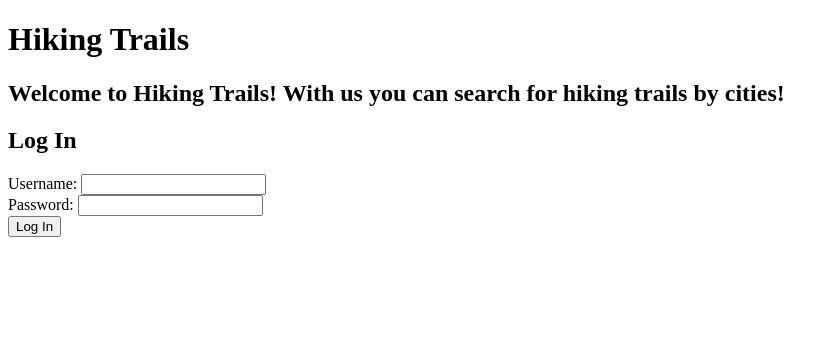
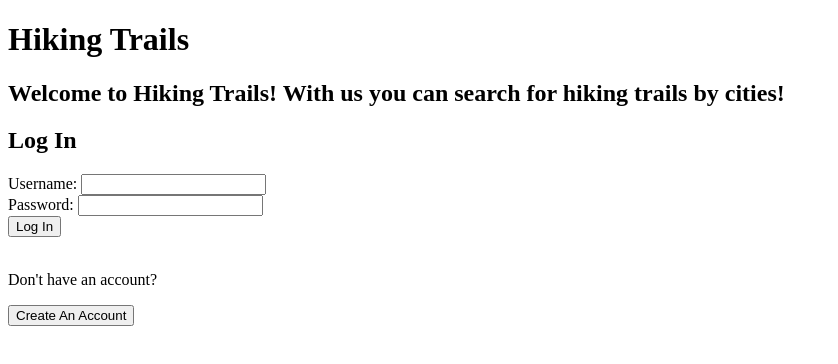
Before and after one commit to CristianAlaniz20/python-p4-trail-app-project, a React (Create React App) app in the folder client/: page / in a window 1280 px wide. Shown: the top 364 px of the page, without its empty margins (0-838 px from the left). Built offline with nearby package versions, Linux system fonts and the light colour scheme.

Commit message:
create LogIn component, edit SignUpForm component

```diff
--- a/client/src/components/App.js
+++ b/client/src/components/App.js
@@ -1,13 +1,13 @@
 import React, { useEffect, useState } from "react";
 import { Switch, Route } from "react-router-dom";
-import LogInForm from "./LogIn";
+import LogIn from "./LogIn";
 
 function App() {
   return (
     <div>
       <h1>Hiking Trails</h1>
       <h2>Welcome to Hiking Trails! With us you can search for hiking trails by cities!</h2>
-      <LogInForm />
+      <LogIn/>
     </div>
   )
 }
--- a/client/src/components/LogIn.js
+++ b/client/src/components/LogIn.js
@@ -1,26 +1,29 @@
-import React from "react";
+import React, { useState } from "react";
+import LogInForm from "./LogInForm";
+import SignUpForm from "./SignUpForm";
 
-function LogInForm() {
+function LogIn() {
+    const [hasAccount, setHasAccount] = useState(true)
+
     return (
-        <>
-            <h2>Log In</h2>
-            <form>
-                <label htmlFor='username'>Username: </label>
-                <input
-                id='username'
-                name='username'
-                />
-                <br />
-                <label htmlFor='password'>Password: </label>
-                <input
-                id='password'
-                name='password'
-                />
-                <br />
-                <button>Log In</button>
-        </form>
-      </>
+        <div>
+            {hasAccount ? (
+                <>
+                    <LogInForm />
+                    <br />
+                    <p>Don't have an account?</p>
+                    <button onClick={() => setHasAccount(false)}>Create An Account</button>
+                </>
+            ) : (
+                <>
+                    <SignUpForm />
+                    <br />
+                    <p>Already have an account?</p>
+                    <button onClick={() => setHasAccount(true)}>Go to Log In</button>
+                </>
+            )}
+        </div>
     )
 }
 
-export default LogInForm;
+export default LogIn;
--- a/client/src/components/SignUp.js
+++ b/client/src/components/LogInForm.js
@@ -1,9 +1,9 @@
 import React from "react";
 
-function SignUpForm() {
+function LogInForm() {
     return (
         <>
-            <h2>Sign Up</h2>
+            <h2>Log In</h2>
             <form>
                 <label htmlFor='username'>Username: </label>
                 <input
@@ -16,21 +16,11 @@ function SignUpForm() {
                 id='password'
                 name='password'
                 />
-                <label htmlFor='profile-pic'>Profile Pic Image URL: </label>
-                <input
-                id='profile-pic'
-                name='profile-pic'
-                />
-                <label htmlFor='bio'>Bio: </label>
-                <input
-                id='bio'
-                name='bio'
-                />
                 <br />
-                <button>Sign Up</button>
+                <button>Log In</button>
         </form>
       </>
     )
 }
 
-export default SignUpForm
+export default LogInForm;
--- /dev/null
+++ b/client/src/components/SignUpForm.js
@@ -0,0 +1,39 @@
+import React from "react";
+
+function SignUpForm() {
+    return (
+        <>
+            <h2>Sign Up</h2>
+            <form>
+                <label htmlFor='username'>Username: </label>
+                <input
+                id='username'
+                name='username'
+                />
+                <br />
+                <label htmlFor='password'>Password: </label>
+                <input
+                id='password'
+                name='password'
+                />
+                <br />
+                <label htmlFor='profile-pic'>Profile Image: </label>
+                <input
+                placeholder="image url"
+                id='profile-pic'
+                name='profile-pic'
+                />
+                <br />
+                <label htmlFor='bio'>Bio: </label>
+                <input
+                id='bio'
+                name='bio'
+                />
+                <br />
+                <button>Sign Up</button>
+        </form>
+      </>
+    )
+}
+
+export default SignUpForm
```
